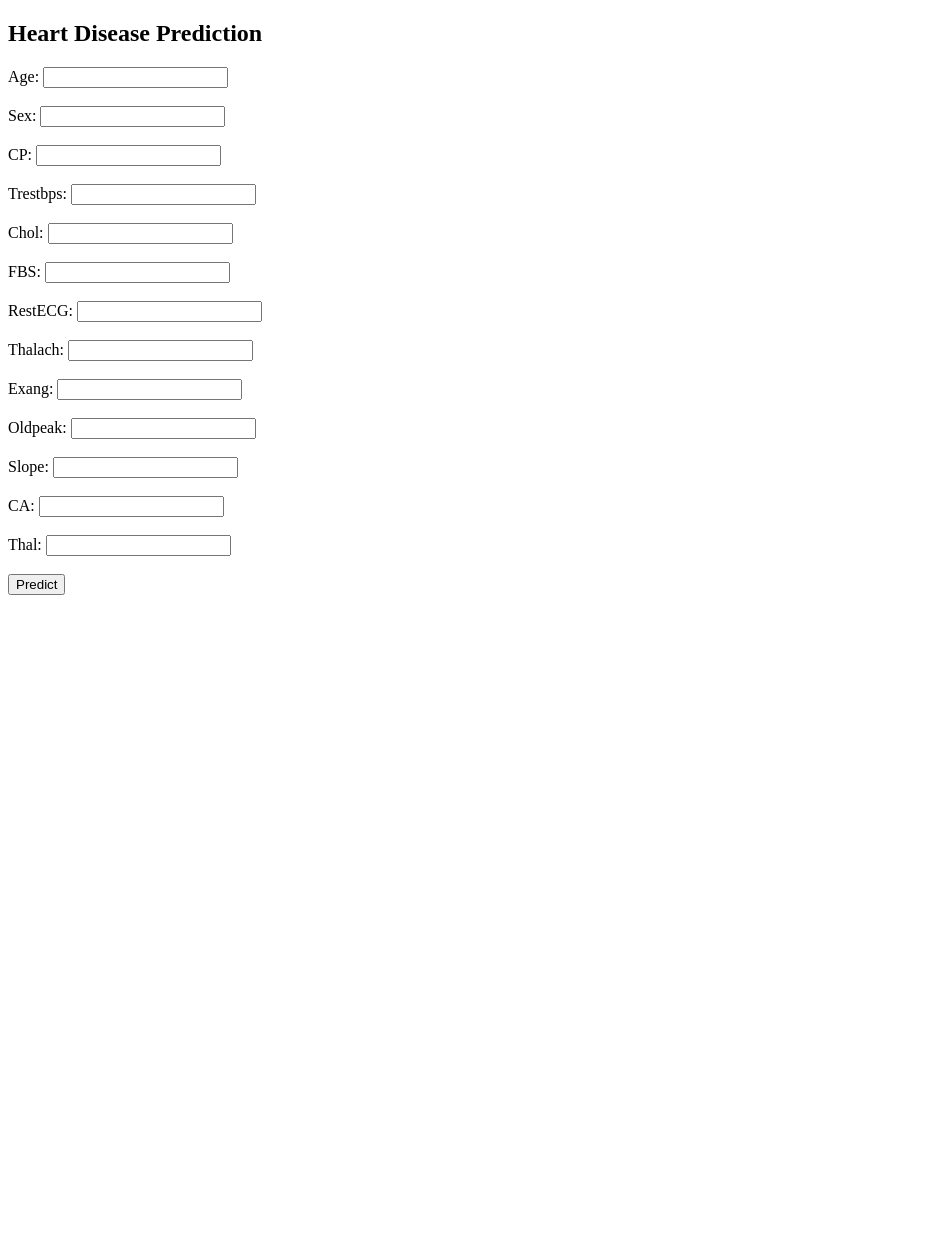
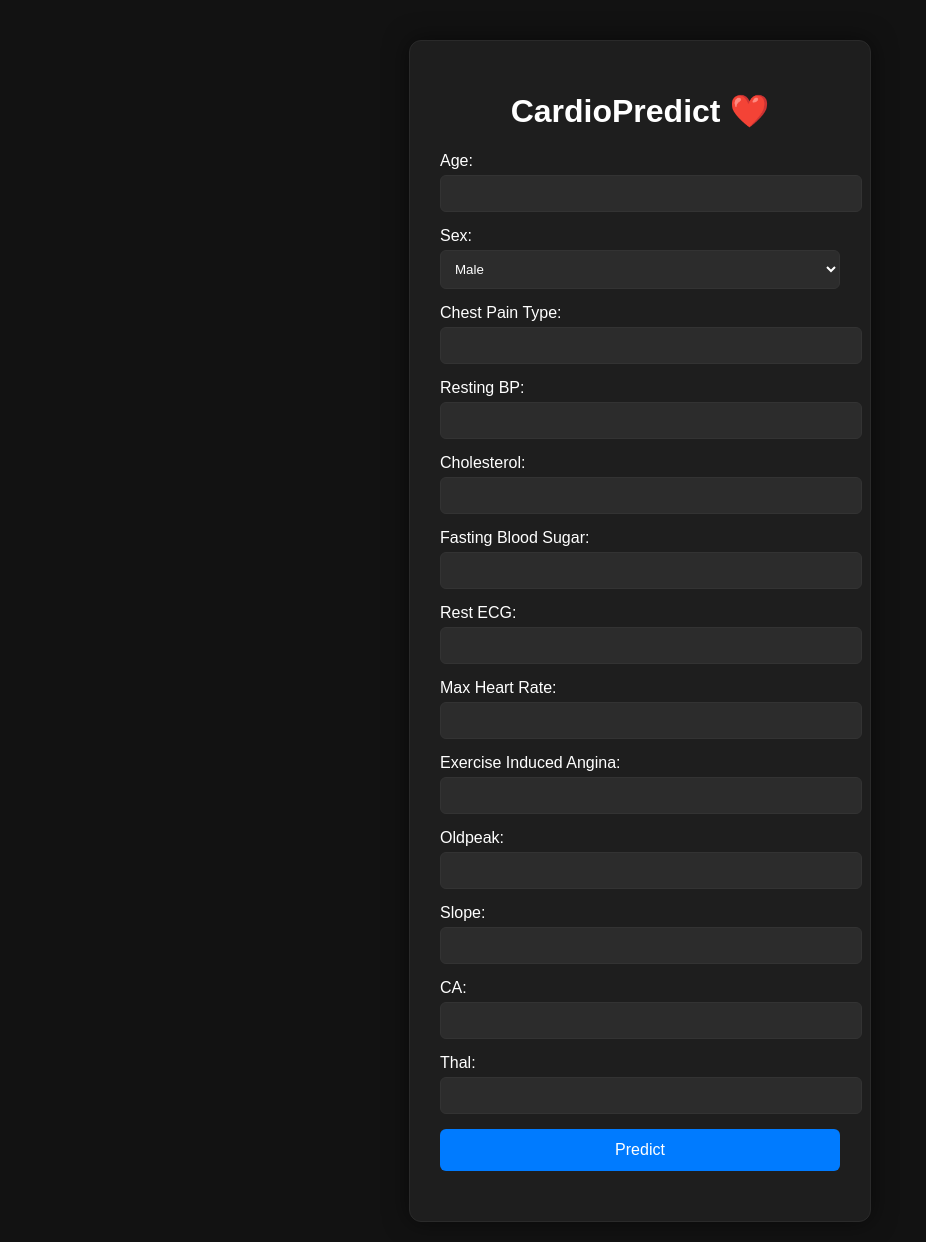
Before and after one commit to DhanushGowda22/CardioPredict, a FastAPI app: page / in a window 1280 px wide. Shown: the whole page, without its empty margins (0-926 px from the left). Before the commit the page ends 595 px from the top, so only its background shows below. Run offline with FastAPI, Linux system fonts and the light colour scheme; parts of the project's set-up code (start-up, migrations or seed data) failed here and were passed over.

Commit message:
Improved UI with styling and better prediction display

```diff
--- a/app/templates/index.html
+++ b/app/templates/index.html
@@ -1,49 +1,151 @@
 <!DOCTYPE html>
 <html>
 <head>
-    <title>CardioPredict</title>
+    <title>CardioPredict ❤️</title>
+
+    <style>
+    body {
+        font-family: Arial, sans-serif;
+        background: #121212;
+        display: flex;
+        justify-content: center;
+        align-items: flex-start; /* 🔥 changed */
+        min-height: 100vh;
+        margin: 0;
+        padding: 20px;
+        overflow-y: auto; /* 🔥 allows scrolling */
+        color: #fff;
+    }
+
+    .container {
+        background: #1e1e1e;
+        padding: 30px;
+        border-radius: 12px;
+        box-shadow: 0 0 25px rgba(0,0,0,0.5);
+        width: 400px;
+        margin-top: 20px;
+        border: 1px solid #2a2a2a;
+    }
+
+    h1 {
+        text-align: center;
+        color: #ffffff;
+    }
+
+    label {
+        font-size: 14px;
+    }
+
+    input, select {
+        width: 100%;
+        padding: 10px;
+        margin: 5px 0 15px 0;
+        border-radius: 6px;
+        border: 1px solid #333;
+        background: #2c2c2c;
+        color: #fff;
+    }
+
+    input:focus, select:focus {
+        outline: none;
+        border: 1px solid #007bff;
+    }
+
+    button {
+        width: 100%;
+        padding: 12px;
+        background: #007bff;
+        color: white;
+        border: none;
+        border-radius: 6px;
+        cursor: pointer;
+        font-size: 16px;
+    }
+
+    button:hover {
+        background: #0056b3;
+    }
+
+    #result {
+        text-align: center;
+        margin-top: 20px;
+        font-size: 18px;
+        font-weight: bold;
+    }
+</style>
 </head>
+
 <body>
 
-<h2>Heart Disease Prediction</h2>
+<div class="container">
+    <h1>CardioPredict ❤️</h1>
 
-Age: <input type="number" id="age"><br><br>
-Sex: <input type="number" id="sex"><br><br>
-CP: <input type="number" id="cp"><br><br>
-Trestbps: <input type="number" id="trestbps"><br><br>
-Chol: <input type="number" id="chol"><br><br>
-FBS: <input type="number" id="fbs"><br><br>
-RestECG: <input type="number" id="restecg"><br><br>
-Thalach: <input type="number" id="thalach"><br><br>
-Exang: <input type="number" id="exang"><br><br>
-Oldpeak: <input type="number" step="0.1" id="oldpeak"><br><br>
-Slope: <input type="number" id="slope"><br><br>
-CA: <input type="number" id="ca"><br><br>
-Thal: <input type="number" id="thal"><br><br>
+    Age:
+    <input type="number" id="age">
 
-<button onclick="predict()">Predict</button>
+    Sex:
+    <select id="sex">
+        <option value="1">Male</option>
+        <option value="0">Female</option>
+    </select>
 
-<h2 id="result"></h2>
+    Chest Pain Type:
+    <input type="number" id="cp">
+
+    Resting BP:
+    <input type="number" id="trestbps">
+
+    Cholesterol:
+    <input type="number" id="chol">
+
+    Fasting Blood Sugar:
+    <input type="number" id="fbs">
+
+    Rest ECG:
+    <input type="number" id="restecg">
+
+    Max Heart Rate:
+    <input type="number" id="thalach">
+
+    Exercise Induced Angina:
+    <input type="number" id="exang">
+
+    Oldpeak:
+    <input type="number" step="0.1" id="oldpeak">
+
+    Slope:
+    <input type="number" id="slope">
+
+    CA:
+    <input type="number" id="ca">
+
+    Thal:
+    <input type="number" id="thal">
+
+    <button onclick="predict()">Predict</button>
+
+    <div id="result"></div>
+</div>
 
 <script>
 async function predict() {
     const data = [
-        Number(age.value),
-        Number(sex.value),
-        Number(cp.value),
-        Number(trestbps.value),
-        Number(chol.value),
-        Number(fbs.value),
-        Number(restecg.value),
-        Number(thalach.value),
-        Number(exang.value),
-        Number(oldpeak.value),
-        Number(slope.value),
-        Number(ca.value),
-        Number(thal.value)
+        Number(document.getElementById("age").value),
+        Number(document.getElementById("sex").value),
+        Number(document.getElementById("cp").value),
+        Number(document.getElementById("trestbps").value),
+        Number(document.getElementById("chol").value),
+        Number(document.getElementById("fbs").value),
+        Number(document.getElementById("restecg").value),
+        Number(document.getElementById("thalach").value),
+        Number(document.getElementById("exang").value),
+        Number(document.getElementById("oldpeak").value),
+        Number(document.getElementById("slope").value),
+        Number(document.getElementById("ca").value),
+        Number(document.getElementById("thal").value)
     ];
 
-    const res = await fetch("/predict", {
+    const response = await fetch("/predict", {
         method: "POST",
         headers: {
             "Content-Type": "application/json"
@@ -51,12 +153,12 @@ async function predict() {
         body: JSON.stringify(data)
     });
 
-    const result = await res.json();
+    const result = await response.json();
 
     document.getElementById("result").innerText =
         result.prediction === 1
-        ? "Heart Disease Detected ❤️"
-        : "No Heart Disease 💚";
+        ? "⚠️ High Risk of Heart Disease ❤️"
+        : "✅ Low Risk of Heart Disease 💚";
 }
 </script>
 
```
